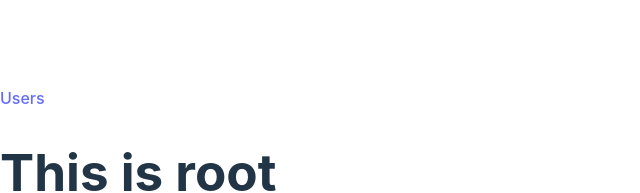
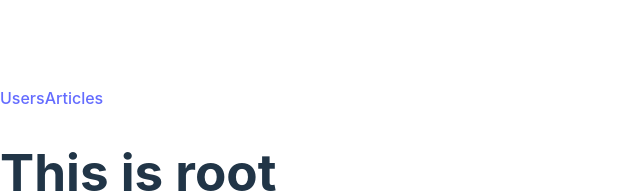
Before and after one commit to BookmanJunior/TOP-Blog-CMS, a React (Vite) app: page / in a window 1280 px wide. Shown: the part 212-405 px from the top of the page, without its empty margins (0-640 px from the left). Built offline with nearby package versions, Linux system fonts and the light colour scheme.

Commit message:
Add link to articles

```diff
--- a/src/components/Dashboard.tsx
+++ b/src/components/Dashboard.tsx
@@ -4,6 +4,7 @@ export default function Dashboard() {
   return (
     <div className="dashboard">
       <NavLink to={'users'}>Users</NavLink>
+      <NavLink to={'articles'}>Articles</NavLink>
     </div>
   );
 }
```
